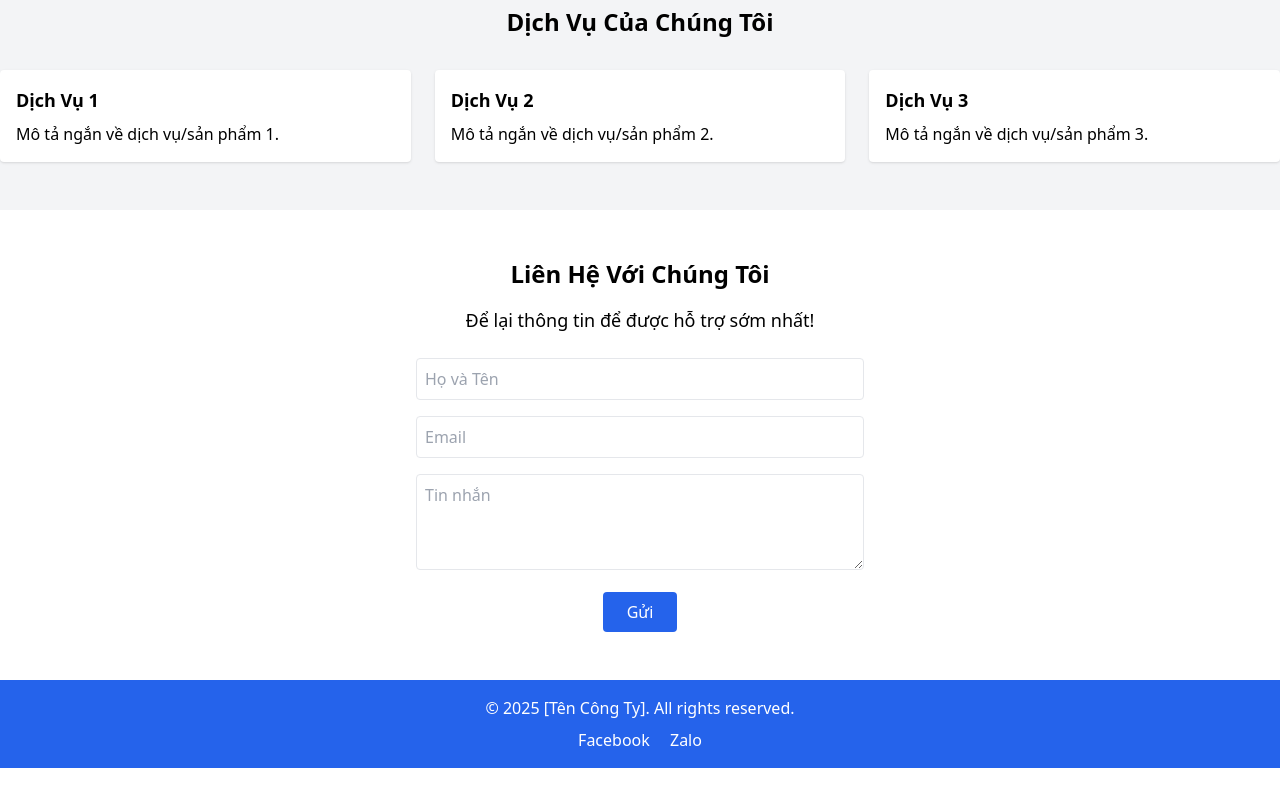
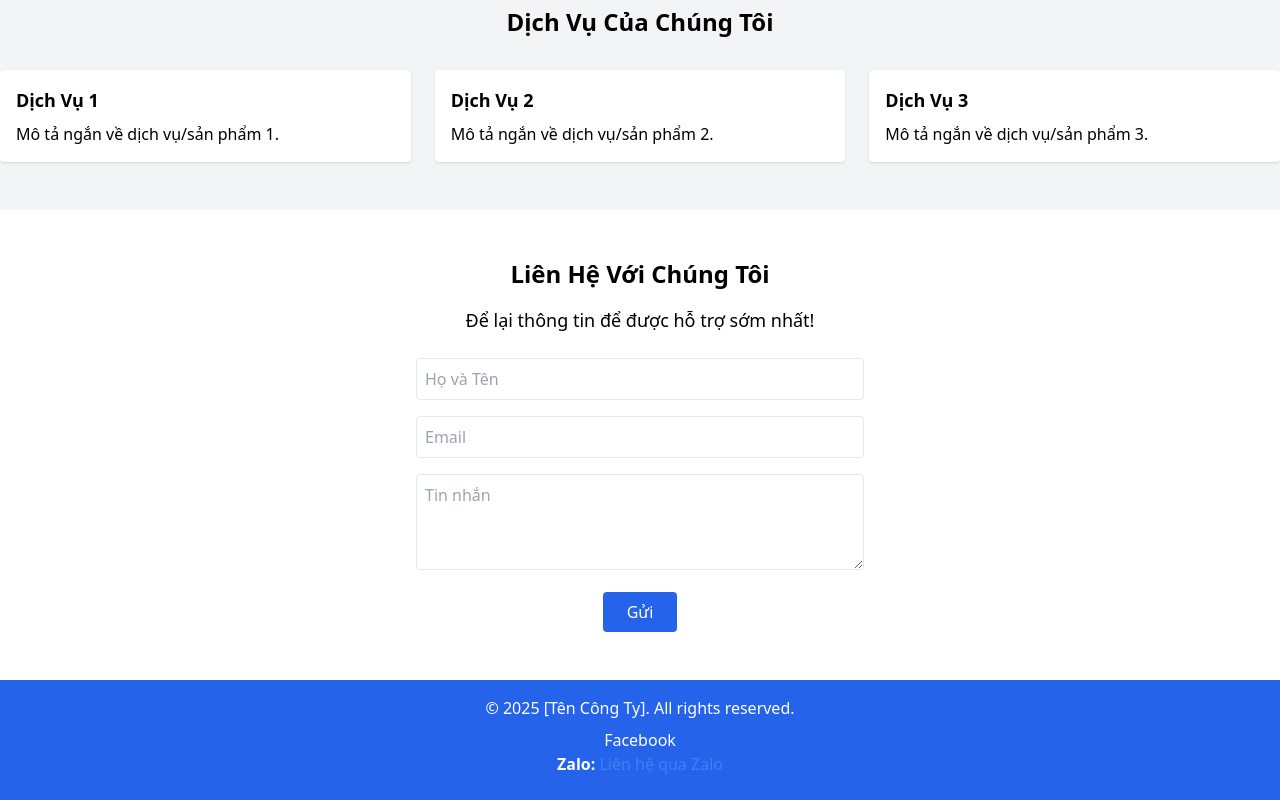
Before and after one commit to truong120702/quoccuong-website, a plain HTML site: page index.html in a window 1280 px wide. Shown: the part 562-1362 px from the top of the page. Before the commit the page ends 1330 px from the top, so only its background shows below. Drawn offline with nearby package versions, Linux system fonts and the light colour scheme.

Commit message:
Update index.html

```diff
--- a/index.html
+++ b/index.html
@@ -80,7 +80,7 @@
     <p>© 2025 [Tên Công Ty]. All rights reserved.</p>
     <div class="mt-2">
       <a href="#" class="text-white hover:underline mx-2">Facebook</a>
-      <a href="#" class="text-white hover:underline mx-2">Zalo</a>
+      <p class="mb-2"><strong>Zalo:</strong> <a href="http://zalo.me/0385632861" class="text-blue-500 hover:underline">Liên hệ qua Zalo</a></p>
     </div>
   </footer>
 
```
